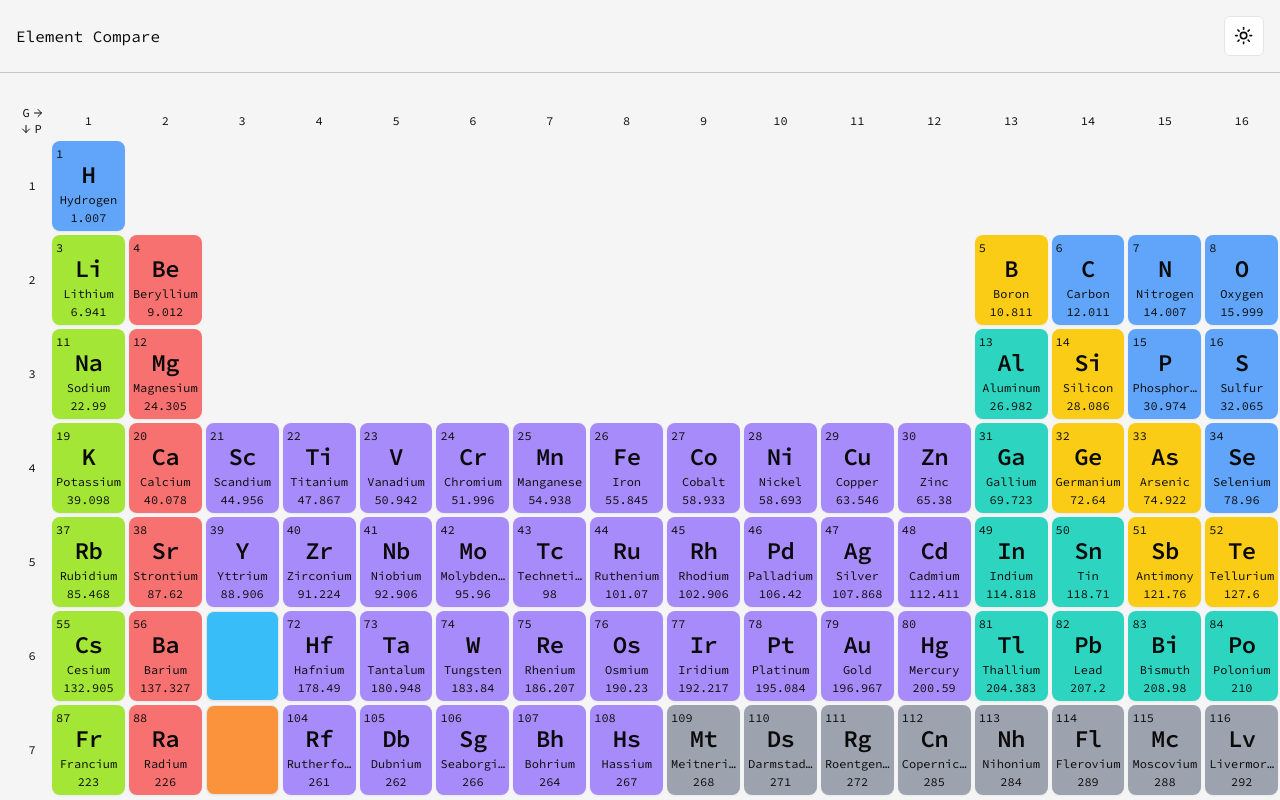
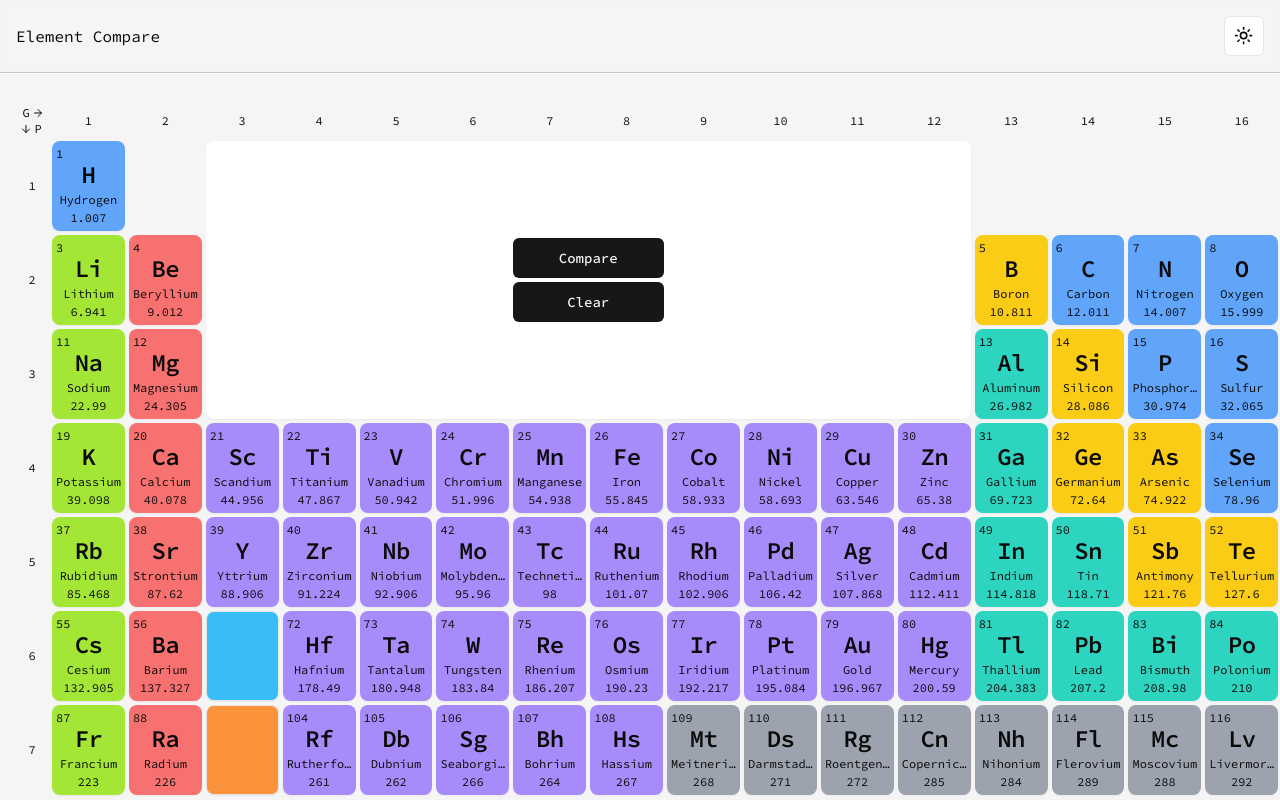
Before and after one commit to 0mppula/element-compare, a Next.js app: page / in a window 1280 px wide. Shown: the top 800 px of the page. Built offline with nearby package versions, Linux system fonts and the light colour scheme.

Commit message:
Added v0 DashBoard component to PeriodicTable.

```diff
--- /dev/null
+++ b/components/PeriodicTable/DashBoard.tsx
@@ -0,0 +1,45 @@
+'use client';
+
+import useElementsStore from '@/hooks/useElementsStore';
+import { Card } from '../ui/card';
+import { Button } from '../ui/button';
+import { ElementTypeColors } from '@/constants';
+
+function DashBoard() {
+	const { selectedElements, setSelectedElements } = useElementsStore();
+
+	const handleCompare = () => {};
+
+	const selectedCard1 =
+		selectedElements.length > 0 ? (
+			<Card className={`p-4 ${ElementTypeColors[selectedElements[0].Type]}`}>
+				{selectedElements[0].Element}
+			</Card>
+		) : (
+			<div></div>
+		);
+
+	const selectedCard2 =
+		selectedElements.length > 1 ? (
+			<Card className={`p-4 ${ElementTypeColors[selectedElements[1].Type]}`}>
+				{selectedElements[1].Element}
+			</Card>
+		) : (
+			<div></div>
+		);
+
+	return (
+		<Card className="border-none grid grid-cols-[4fr_2fr_4fr] gap-1 row-start-2 row-span-3 col-start-4 col-span-10">
+			{selectedCard1}
+
+			<div className="flex flex-col justify-center gap-1">
+				<Button onClick={handleCompare}>Compare</Button>
+				<Button onClick={() => setSelectedElements([])}>Clear</Button>
+			</div>
+
+			{selectedCard2}
+		</Card>
+	);
+}
+
+export default DashBoard;
--- a/components/PeriodicTable/ElementCardWrapper.tsx
+++ b/components/PeriodicTable/ElementCardWrapper.tsx
@@ -57,7 +57,7 @@ const ElementCardWrapper = ({ children, element }: ElementCardWrapperProps) => {
 	const handleSelectElement = () => {
 		setHighlightedElementsType(null);
 
-		if (selectedElements?.length < 2) {
+		if (selectedElements?.length < 2 && !isSelected) {
 			setSelectedElements((prev) => [...prev, element]);
 		}
 
--- a/components/PeriodicTable/TableGaps.tsx
+++ b/components/PeriodicTable/TableGaps.tsx
@@ -8,9 +8,8 @@ const TableGaps = () => {
 	const { highlightedElementsType } = useElementsStore();
 
 	// Span the empty space between the elements in the top 3 periods.
-	const HydrogenHeliumGap = <div className="col-span-16 col-start-3 row-start-2" />;
-	const BerylliumBoronGap = <div className="col-span-10 col-start-4 row-start-3" />;
-	const MagnesiumAluminiumGap = <div className="col-span-10 col-start-4 row-start-4" />;
+	const HydrogenHeliumLeftGap = <div className="col-start-3 row-start-2" />;
+	const HydrogenHeliumRightGap = <div className="col-start-14 col-span-5 row-start-2" />;
 
 	// Spans the empty space that is allocated for the lanthanide and actinide elements seperator.
 	const LathanideSeperatorCard = (
@@ -43,9 +42,8 @@ const TableGaps = () => {
 
 	return (
 		<>
-			{HydrogenHeliumGap}
-			{BerylliumBoronGap}
-			{MagnesiumAluminiumGap}
+			{HydrogenHeliumLeftGap}
+			{HydrogenHeliumRightGap}
 
 			{LathanideSeperatorCard}
 			{ActinideSeperatorCard}
--- a/components/PeriodicTable/index.tsx
+++ b/components/PeriodicTable/index.tsx
@@ -4,6 +4,7 @@ import Element from './Element';
 import Legend from './Legend';
 import TableGaps from './TableGaps';
 import TableHeaders from './TableHeaders';
+import DashBoard from './DashBoard';
 
 const PeriodicTable = () => {
 	// Element period refers to its row in the periodic table.
@@ -25,6 +26,8 @@ const PeriodicTable = () => {
 		<div className="gap-1 grid grid-cols-[32px_repeat(18,_minmax(0,_1fr))] grid-rows-[auto_repeat(7,_minmax(0,_1fr))_auto_1fr_1fr]">
 			<TableHeaders />
 
+			<DashBoard />
+
 			<TableGaps />
 
 			{reOrderedElements.map((element) => (
--- a/components/ui/tooltip.tsx
+++ b/components/ui/tooltip.tsx
@@ -10,7 +10,7 @@ const TooltipProvider = TooltipPrimitive.Provider;
 const Tooltip = React.forwardRef<
 	React.ElementRef<typeof TooltipPrimitive.Root>,
 	React.ComponentPropsWithoutRef<typeof TooltipPrimitive.Root>
->(({ ...props }) => <TooltipPrimitive.Root delayDuration={0} {...props} />);
+>(({ ...props }, ref) => <TooltipPrimitive.Root delayDuration={0} {...props} />);
 Tooltip.displayName = 'Tooltip';
 
 const TooltipTrigger = TooltipPrimitive.Trigger;
```
